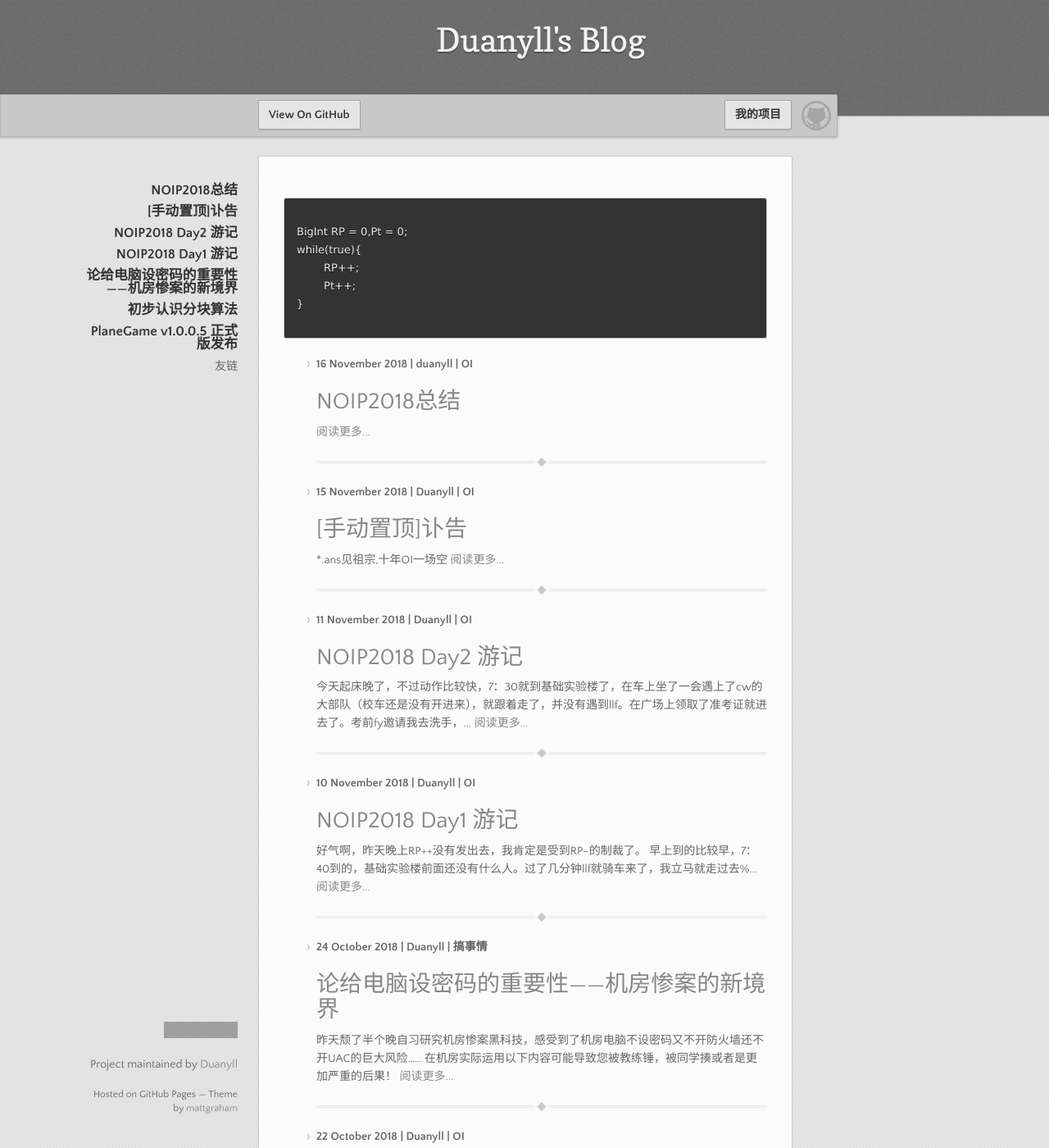
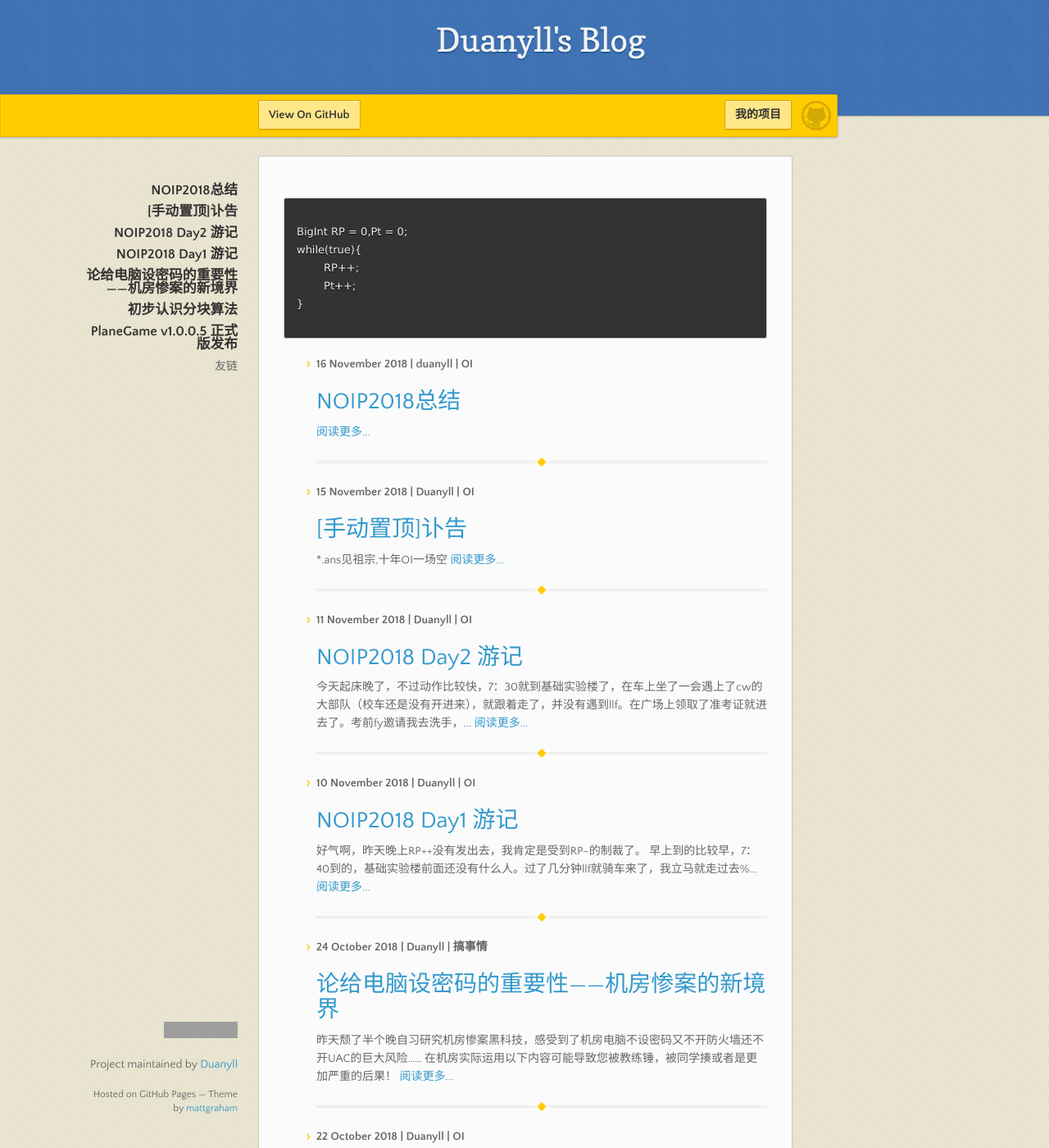
Before and after one commit to Duanyll/duanyll.com, a Jekyll site: the page built from index.html, in a window 1280 px wide and 1400 px high. Shown: the whole window at 82% size. Built offline with Jekyll 4.4.1, drawn with Linux system fonts in a browser that asks for light colours; the list of posts is cut into pages by our own code; grey boxes are pictures that could not be loaded.

Commit message:
去除黑白配色

```diff
--- a/_layouts/homepage.html
+++ b/_layouts/homepage.html
@@ -4,17 +4,6 @@
 <head>
   <meta charset="utf-8">
   <meta http-equiv="X-UA-Compatible" content="IE=edge">
-
-  <style>
-    html {
-      -webkit-filter: grayscale(100%);
-      -moz-filter: grayscale(100%);
-      -ms-filter: grayscale(100%);
-      -o-filter: grayscale(100%);
-      filter: progid:DXImageTransform.Microsoft.BasicImage(grayscale=1);
-      _filter: none;
-    }
-  </style>
 
   {% seo %}
   <link rel="stylesheet" href="/assets/css/main.css">
```
Also changed, not shown: _layouts/post.html (+0 -11 lines).
